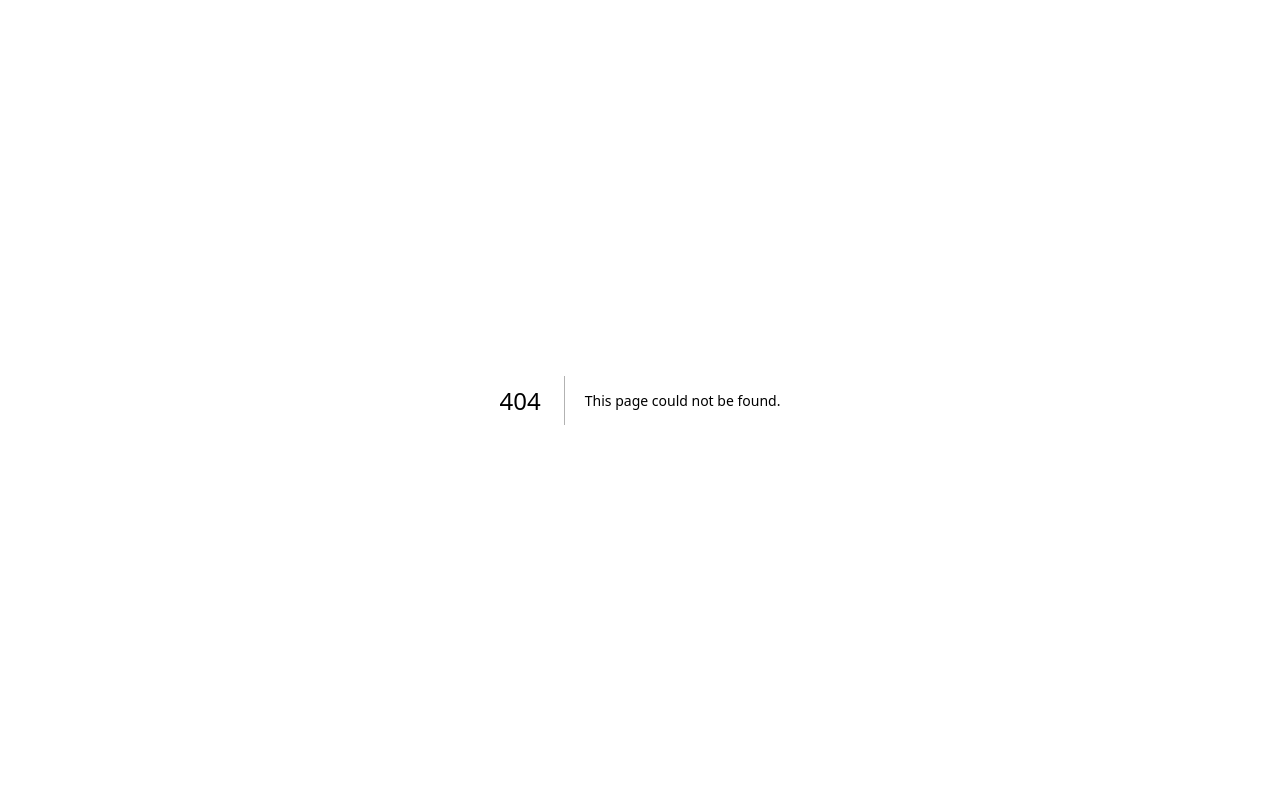
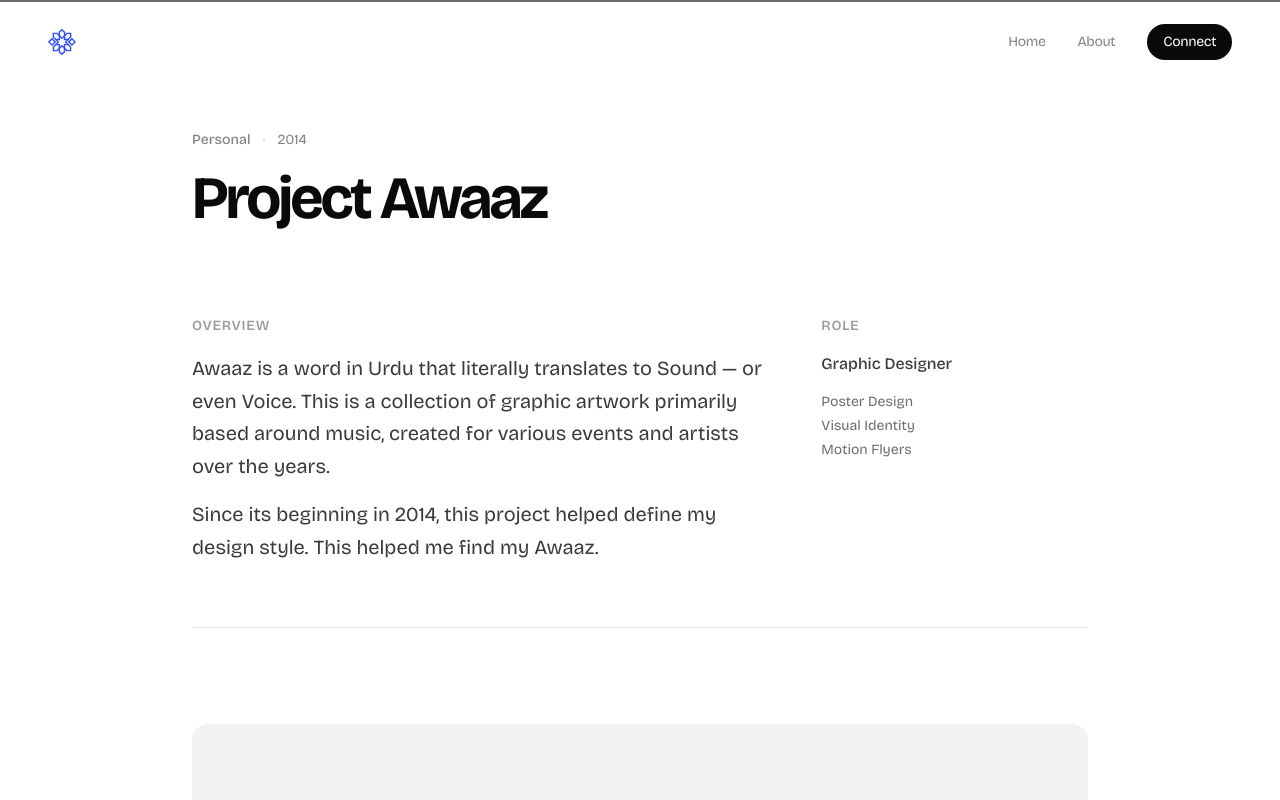
Before and after one commit to eatiq/portfolio, a Next.js app: page /work/awaaz in a window 1280 px wide. Before the commit this address had no page. Shown: the top 800 px of the page. Built offline with nearby package versions, Linux system fonts and the light colour scheme.

Commit message:
added project awaaz

```diff
--- a/src/app/work/archives/page.tsx
+++ b/src/app/work/archives/page.tsx
@@ -30,6 +30,14 @@ const archiveProjects: ArchiveProject[] = [
     year: '2018',
     description: 'An exploration of the philosophical branch of Aesthetics within Islamic Artistic Expression. This project connects Islamic Geometric Patterns with the Western idea of the Sublime — consisting of a research paper, digital illustrations, motion explorations, and a projection mapping installation. The animated geometric patterns were printed on steel and sold to donate to local causes. Won a Communication Arts Design Annual award.',
     slug: 'sublime',
+  },
+  {
+    company: 'Personal',
+    title: 'Project Awaaz',
+    year: '2014',
+    description:
+      'A collection of graphic artwork primarily based around music. Awaaz is Urdu for Sound — this project helped define my design style over the years.',
+    slug: 'awaaz',
   },
   {
     company: 'Personal',
--- /dev/null
+++ b/src/app/work/awaaz/page.tsx
@@ -0,0 +1,122 @@
+'use client';
+
+import CaseStudyLayout from '@/components/ui/CaseStudyLayout';
+import CaseStudySection from '@/components/ui/CaseStudySection';
+import ScrollReveal from '@/components/animations/ScrollReveal';
+
+export default function AwaazPage() {
+  return (
+    <CaseStudyLayout
+      company="Personal"
+      title="Project Awaaz"
+      year="2014"
+      role="Graphic Designer"
+      responsibilities={[
+        'Poster Design',
+        'Visual Identity',
+        'Motion Flyers',
+      ]}
+      overview={
+        <>
+          <p>
+            Awaaz is a word in Urdu that literally translates to Sound — or even Voice.
+            This is a collection of graphic artwork primarily based around music, created
+            for various events and artists over the years.
+          </p>
+          <p>
+            Since its beginning in 2014, this project helped define my design style.
+            This helped me find my Awaaz.
+          </p>
+        </>
+      }
+      prevProject={{ label: 'The Sublime within Islam', href: '/work/sublime' }}
+      nextProject={{ label: 'Archives', href: '/work/archives' }}
+    >
+      {/* Cover */}
+      <ScrollReveal>
+        <div className="mb-16 md:mb-24 rounded-2xl overflow-hidden bg-foreground/5 aspect-[16/9] flex items-center justify-center">
+          <p className="text-foreground/30 text-sm">Image: awaaz_cover</p>
+        </div>
+      </ScrollReveal>
+
+      {/* The Work */}
+      <CaseStudySection label="01" title="A Broad Spectrum of Styles">
+        <p>
+          The artwork covers a broad spectrum of visual styles — each piece trying to
+          capture the essence of the music being played on that particular night. Some
+          are minimal, while others are quite loud.
+        </p>
+      </CaseStudySection>
+
+      {/* Poster Grid — 2 columns */}
+      <ScrollReveal>
+        <div className="grid grid-cols-1 md:grid-cols-2 gap-4 mb-2">
+          {[
+            'awaaz_dnb',
+            'awaaz_ben',
+            'awaaz_adbrown',
+            'awaaz_trash',
+            'awaaz_tri',
+            'awaaz_jody',
+            'awaaz_martinroth',
+            'awaaz_bscumbia',
+            'abstrakt',
+            'afm',
+            'aidc',
+            'sundaze',
+          ].map((name) => (
+            <div
+              key={name}
+              className="rounded-2xl overflow-hidden bg-foreground/5 aspect-[3/4] flex items-center justify-center"
+            >
+              <p className="text-foreground/30 text-sm">{name}</p>
+            </div>
+          ))}
+        </div>
+        <p className="text-sm text-foreground/50 mb-16 md:mb-24 text-center">
+          Event posters — each capturing the mood and genre of the night
+        </p>
+      </ScrollReveal>
+
+      {/* Motion */}
+      <CaseStudySection label="02" title="In Motion">
+        <p>
+          Some of the artwork was also animated to form motion flyers — adding
+          another dimension to the visual identity of each event.
+        </p>
+        <a
+          href="https://vimeo.com/225840309"
+          target="_blank"
+          rel="noopener noreferrer"
+          className="inline-block mt-4 px-6 py-3 rounded-lg border border-foreground/20 text-sm hover:bg-foreground/5 transition-colors"
+        >
+          View Motion Flyers →
+        </a>
+      </CaseStudySection>
+
+      {/* GIFs */}
+      <ScrollReveal>
+        <div className="grid grid-cols-1 md:grid-cols-2 gap-4 mb-2">
+          {['awaaz_anky', 'awaaz_minusone'].map((name) => (
+            <div
+              key={name}
+              className="rounded-2xl overflow-hidden bg-foreground/5 aspect-square flex items-center justify-center"
+            >
+              <p className="text-foreground/30 text-sm">{name}</p>
+            </div>
+          ))}
+        </div>
+        <p className="text-sm text-foreground/50 mb-16 md:mb-24 text-center">
+          Animated poster explorations
+        </p>
+      </ScrollReveal>
+
+      {/* Bottom Cover */}
+      <ScrollReveal>
+        <div className="mb-16 md:mb-24 rounded-2xl overflow-hidden bg-foreground/5 aspect-[16/9] flex items-center justify-center">
+          <p className="text-foreground/30 text-sm">Image: awaaz_bottomcover</p>
+        </div>
+      </ScrollReveal>
+    </CaseStudyLayout>
+  );
+}
--- a/src/app/work/sublime/page.tsx
+++ b/src/app/work/sublime/page.tsx
@@ -40,7 +40,7 @@ export default function SublimePage() {
         </>
       }
       prevProject={{ label: "Carter's", href: '/work/carters' }}
-      nextProject={{ label: 'Archives', href: '/work/archives' }}
+      nextProject={{ label: 'Project Awaaz', href: '/work/awaaz' }}
     >
       {/* Project Montage Video */}
       <ScrollReveal>
```
